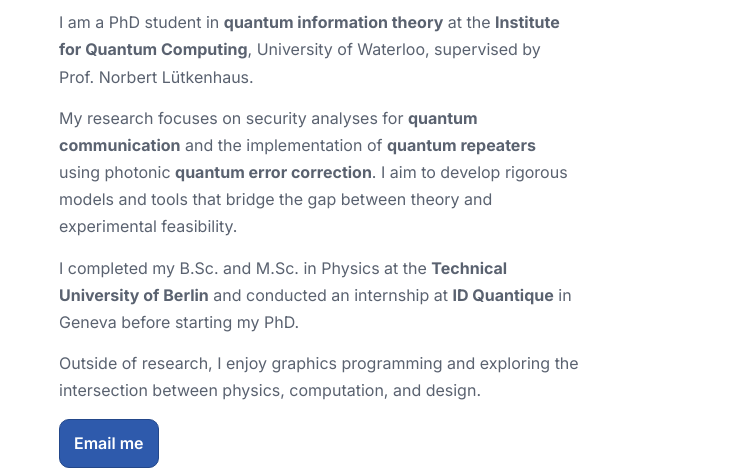
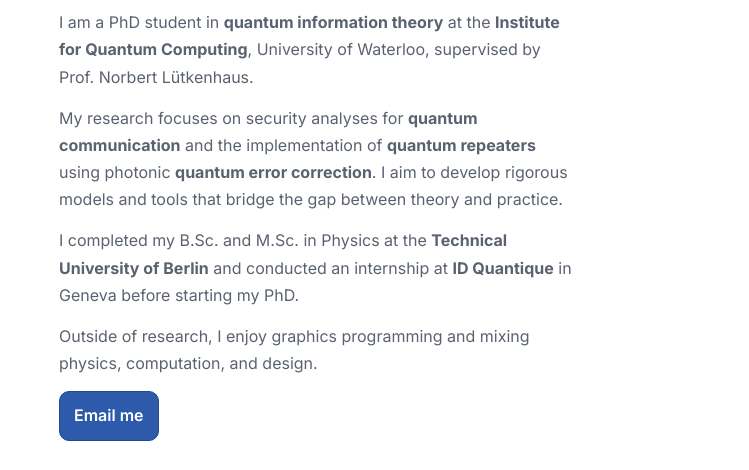
Before and after one commit to JeromeWiesemann/Personal-Website, a plain HTML site: page index.html in a window 1280 px wide. Shown: the part 160-630 px from the top of the page, 531-1280 px from the left. Drawn offline with Linux system fonts and the light colour scheme.

Commit message:
Updated about me

```diff
--- a/index.html
+++ b/index.html
@@ -63,9 +63,9 @@
       <div class="hero-about">
         <h2>About</h2>
         <p>I am a PhD student in <strong>quantum information theory</strong> at the <strong>Institute for Quantum Computing</strong>, University of Waterloo, supervised by Prof. Norbert Lütkenhaus.</p>
-        <p>My research focuses on security analyses for <strong>quantum communication</strong> and the implementation of <strong>quantum repeaters</strong> using photonic <strong>quantum error correction</strong>. I aim to develop rigorous models and tools that bridge the gap between theory and experimental feasibility.</p>
+        <p>My research focuses on security analyses for <strong>quantum communication</strong> and the implementation of <strong>quantum repeaters</strong> using photonic <strong>quantum error correction</strong>. I aim to develop rigorous models and tools that bridge the gap between theory and practice.</p>
         <p>I completed my B.Sc. and M.Sc. in Physics at the <strong>Technical University of Berlin</strong> and conducted an internship at <strong>ID Quantique</strong> in Geneva before starting my PhD.</p>
-        <p>Outside of research, I enjoy graphics programming and exploring the intersection between physics, computation, and design.</p>
+        <p>Outside of research, I enjoy graphics programming and mixing physics, computation, and design.</p>
         <div class="hero-cta">
           <a class="button primary" href="mailto:jwiesemann@uwaterloo.ca">Email me</a>
         </div>
```
